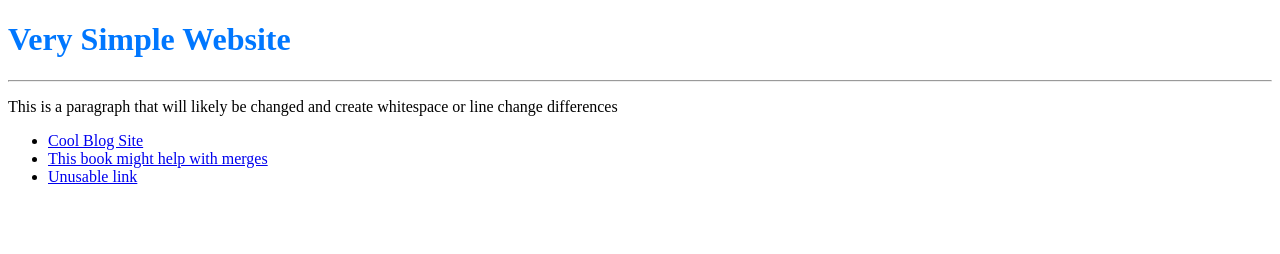
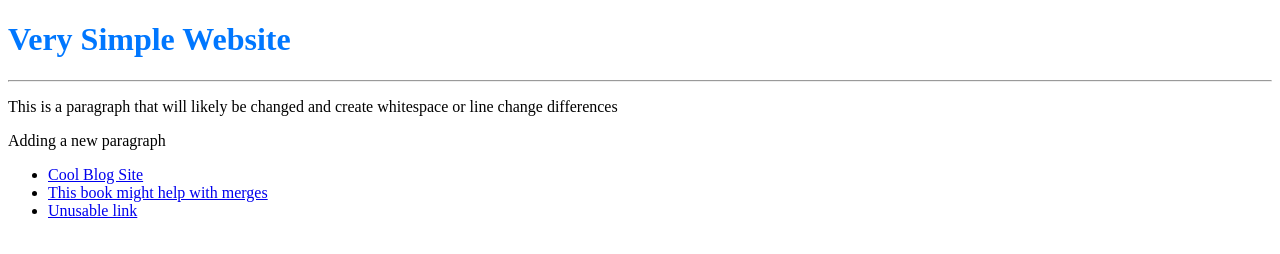
Before and after one commit to mike-ensor/git-workshop, a plain HTML site: page index.html in a window 1280 px wide. Drawn offline with Linux system fonts and the light colour scheme.

Commit message:
* Adding a new paragraph under the main paragraph

```diff
--- a/index.html
+++ b/index.html
@@ -13,6 +13,9 @@
 	and create whitespace or line
 	change differences
   </p>
+	<p>
+	Adding a new paragraph
+	</p>
 
 		<ul>
 		  <li><a href="http://www.ensor.cc">Cool Blog Site</a></li>
```
